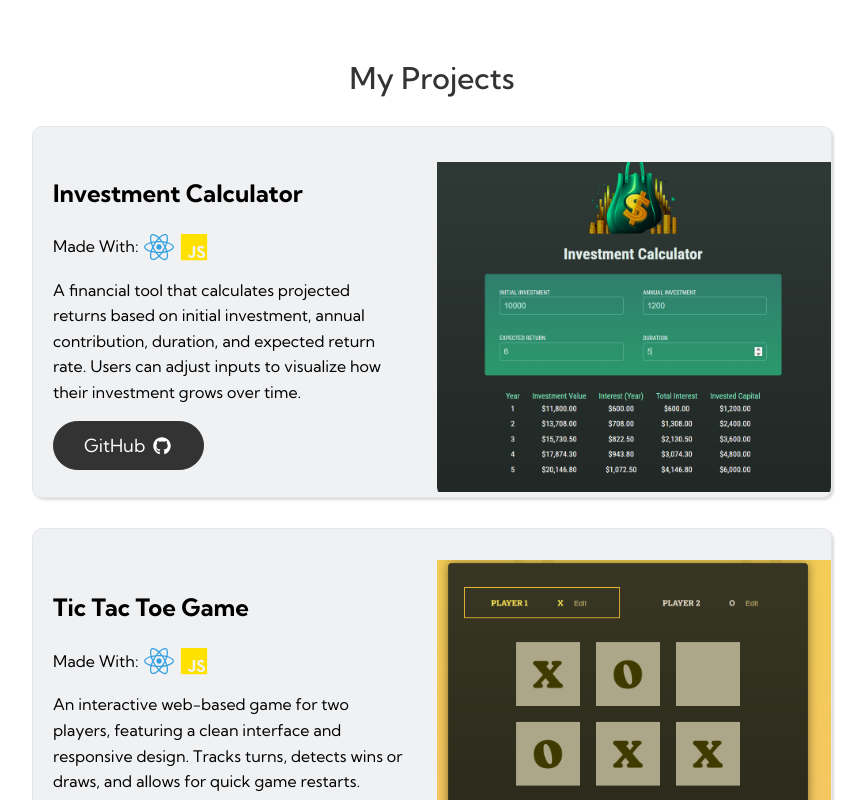
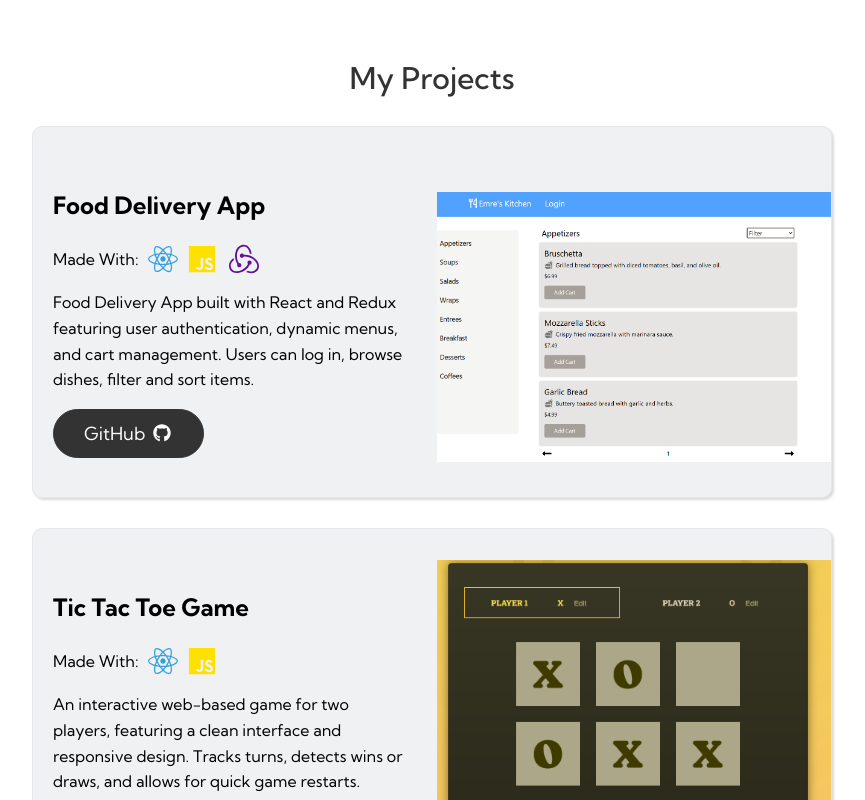
Before and after one commit to Emreert17/React-Porfolio, a React (Vite) app: page / in a window 1280 px wide. Shown: the part 980-1780 px from the top of the page, without its empty margins (208-1073 px from the left). Built offline with nearby package versions, Linux system fonts and the light colour scheme.

Commit message:
Project update

```diff
--- a/src/components/Project.jsx
+++ b/src/components/Project.jsx
@@ -2,6 +2,7 @@ import { FaGithub } from "react-icons/fa";
 import "../styles/Project.css";
 import { FaReact } from "react-icons/fa";
 import { FaJs } from "react-icons/fa";
+import { SiRedux } from "react-icons/si";
 
 export default function Project({ project }) {
   return (
@@ -13,6 +14,11 @@ export default function Project({ project }) {
             Made With:
             <FaReact style={{ paddingLeft: "5px" }} size={30} color="#33A1E0" />
             <FaJs style={{ paddingLeft: "5px" }} size={30} color="#FFE100" />
+            {project.isRedux && (
+              <span>
+                <SiRedux size={30} color="#62109F" />
+              </span>
+            )}
           </p>
           <p>{project.description}</p>
           <a href={project.link}>
--- a/src/data/data.js
+++ b/src/data/data.js
@@ -8,9 +8,9 @@ import {
   FaReact,
   FaPager,
 } from "react-icons/fa";
+import { SiRedux } from "react-icons/si";
 import { TiThMenu } from "react-icons/ti";
 import { RiTailwindCssFill } from "react-icons/ri";
-import { color } from "framer-motion";
 
 export const skillsData = [
   {
@@ -21,7 +21,7 @@ export const skillsData = [
       { name: "JavaScript", icon: FaJs, color: "#FFE100" },
       { name: "HTML5", icon: FaHtml5, color: "#FF9B00" },
       { name: "CSS", icon: FaCss3Alt, color: "#1C6EA4" },
-      { name: "Bootstrap", icon: FaBootstrap, color: "#9929EA" },
+      { name: "Redux", icon: SiRedux, color: "#9929EA" },
       { name: "Tailwind", icon: RiTailwindCssFill, color: "#33A1E0" },
       { name: "Responsive Design", icon: TiThMenu, color: "#333" },
       { name: "Single Page Applications", icon: FaPager, color: "#379777" },
@@ -40,11 +40,12 @@ export const skillsData = [
 export const projects_Data = [
   {
     id: 1,
-    title: "Investment Calculator",
+    title: "Food Delivery App",
     description:
-      " A financial tool that calculates projected returns based on initial investment, annual contribution, duration, and expected return rate. Users can adjust inputs to visualize how their investment grows over time.",
-    image: "/InvestmentCalculator.png",
-    link: "https://github.com/Emreert17/Emreert17",
+      "Food Delivery App built with React and Redux featuring user authentication, dynamic menus, and cart management. Users can log in, browse dishes, filter and sort items. ",
+    image: "/FoodApp.png",
+    link: "https://github.com/Emreert17/React-Redux-FoodDeliveryApp",
+    isRedux: true,
   },
   {
     id: 2,
--- a/src/styles/Project.css
+++ b/src/styles/Project.css
@@ -17,7 +17,13 @@
 }
 .made-with{
   display: flex;
+  gap: 4px;
   align-items: center;
+}
+.made-with span{
+  display: flex;
+  justify-self: center;
+  padding-left: 8px;
 }
 .project-text h3{
     font-size: 24px;
```
Also changed, not shown: public/FoodApp.png (added).
